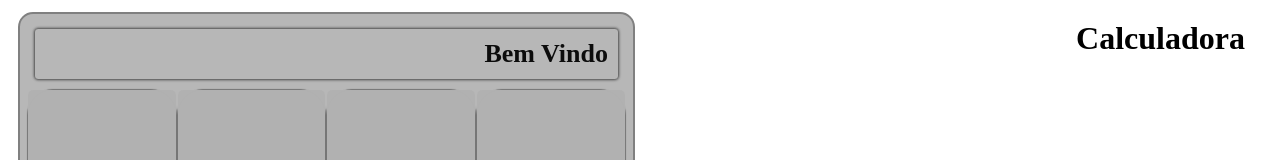
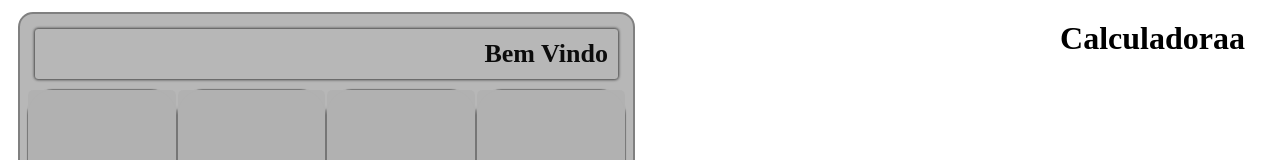
Before and after one commit to Joenck91/calc, a plain HTML site: page index.html in a window 1280 px wide. Shown: the top 160 px of the page. Drawn offline with Linux system fonts and the light colour scheme.

Commit message:
Testando 540px

```diff
--- a/index.html
+++ b/index.html
@@ -7,7 +7,7 @@
     <link rel="stylesheet" href="style.css">
 </head>
 <body>
-    <h1>Calculadora</h1>
+    <h1>Calculadoraa</h1>
     <div class="divTabelas">
         <table class="calcTable"><!-- TABELA DA CALCULADORA-->
             <thead><!-- Cabeçalho que mostrará o visor -->
--- a/style.css
+++ b/style.css
@@ -29,7 +29,6 @@ h1 {
     align-items: center;
     width: 95%;
     height: 100vh;
-    overflow: hidden;
 }
 table {
     /* Definições gerais das tabelas*/
@@ -186,7 +185,7 @@ button:hover {
 
 
 /*CELULARES MODO PAISAGEM*/
-@media (min-width:667px) and (min-height:344px){/*Galaxy Z Fold 5*/
+@media (min-width:540px) and (min-height:344px){/*Galaxy Z Fold 5*/
     body{
         justify-content: center;
         align-items:right;
```
